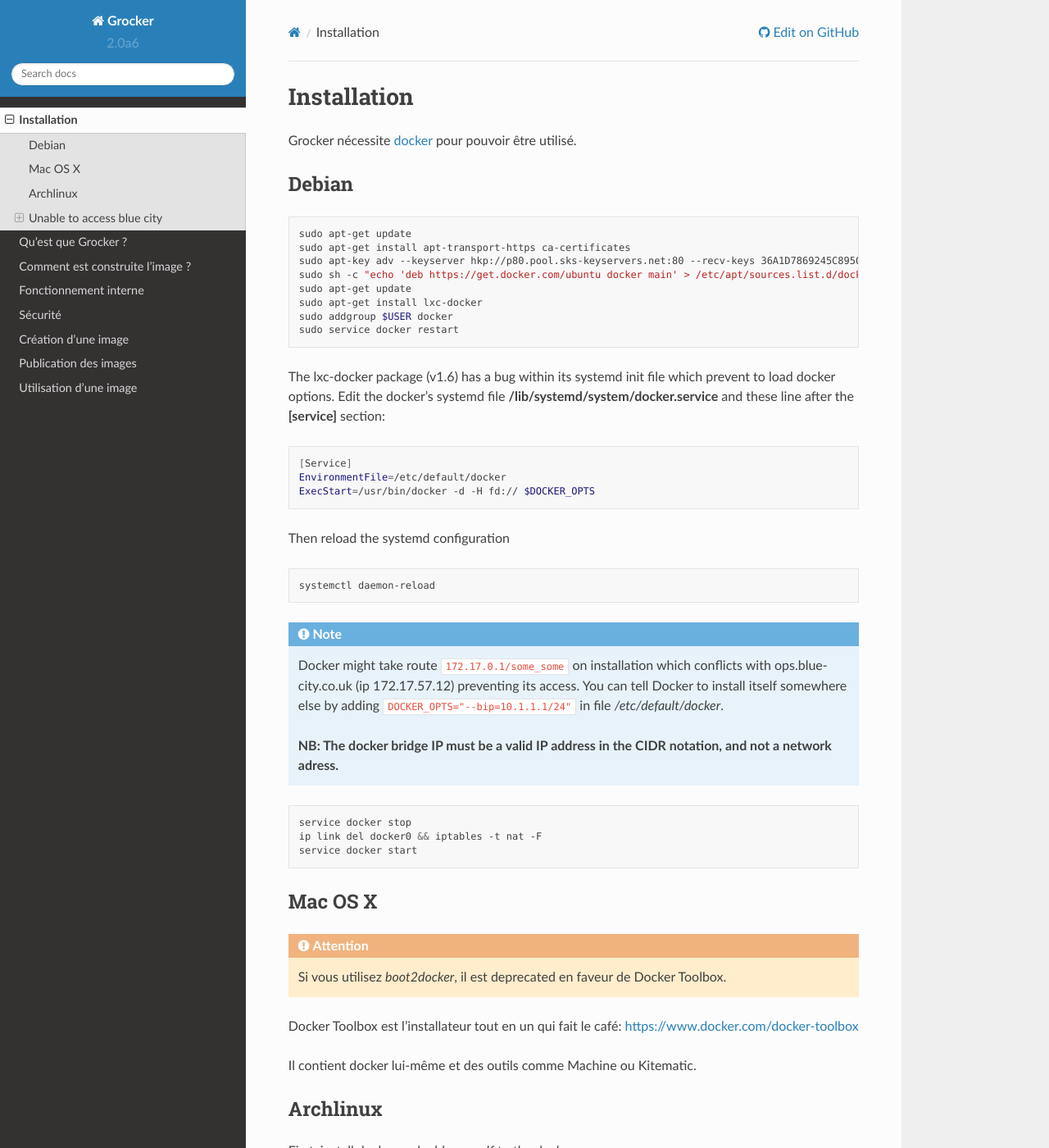
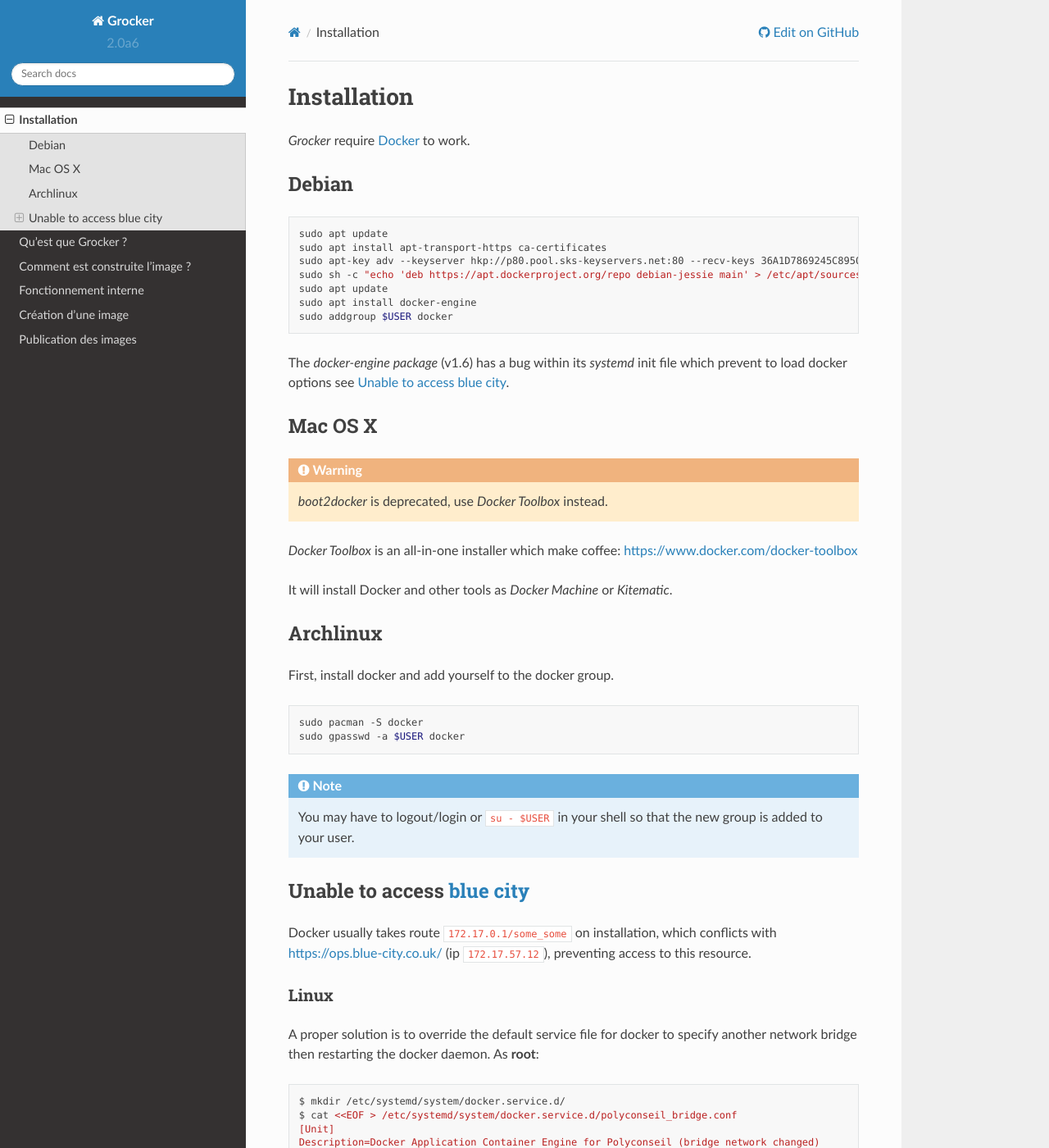
Before and after one commit to Polyconseil/grocker, a Sphinx documentation site: the page built from docs/installation.rst, in a window 1280 px wide and 1400 px high. Shown: the whole window at 82% size. Built offline with Sphinx 7.4.7 and the Read the Docs theme 2.0.0, drawn with Linux system fonts in a browser that asks for light colours; some of the changed text lies outside the part shown.

Commit message:
Docs: Update and move some part to BlueDjango

```diff
--- a/docs/index.rst
+++ b/docs/index.rst
@@ -6,7 +6,5 @@
     installation
     concepts
     internals
-    security
     usage/build
     usage/publish
-    usage/run
--- a/docs/installation.rst
+++ b/docs/installation.rst
@@ -1,64 +1,35 @@
 Installation
 ============
 
-Grocker nécessite `docker`_ pour pouvoir être utilisé.
+*Grocker* require `Docker <https://www.docker.com/>`_ to work.
 
-.. _docker: https://www.docker.com/
 
 Debian
 ------
 
 .. code-block:: shell
 
-  sudo apt-get update
-  sudo apt-get install apt-transport-https ca-certificates
+  sudo apt update
+  sudo apt install apt-transport-https ca-certificates
   sudo apt-key adv --keyserver hkp://p80.pool.sks-keyservers.net:80 --recv-keys 36A1D7869245C8950F966E92D8576A8BA88D21E9
-  sudo sh -c "echo 'deb https://get.docker.com/ubuntu docker main' > /etc/apt/sources.list.d/docker.list"
-  sudo apt-get update
-  sudo apt-get install lxc-docker
+  sudo sh -c "echo 'deb https://apt.dockerproject.org/repo debian-jessie main' > /etc/apt/sources.list.d/docker.list"
+  sudo apt update
+  sudo apt install docker-engine
   sudo addgroup $USER docker
-  sudo service docker restart
 
-The lxc-docker package (v1.6) has a bug within its systemd init file which prevent to load docker options.
-Edit the docker's systemd file **/lib/systemd/system/docker.service** and these line after the **[service]** section:
-
-.. code-block:: shell
-
-  [Service]
-  EnvironmentFile=/etc/default/docker
-  ExecStart=/usr/bin/docker -d -H fd:// $DOCKER_OPTS
-
-Then reload the systemd configuration
-
-.. code-block:: shell
-
-  systemctl daemon-reload
-
-.. note::
-
-  Docker might take route ``172.17.0.1/some_some`` on installation which conflicts
-  with ops.blue-city.co.uk (ip 172.17.57.12) preventing its access.
-  You can tell Docker to install itself somewhere else by adding
-  ``DOCKER_OPTS="--bip=10.1.1.1/24"`` in file */etc/default/docker*.
-
-  **NB: The docker bridge IP must be a valid IP address in the CIDR notation, and not a network adress.**
-
-.. code-block:: shell
-
-  service docker stop
-  ip link del docker0 && iptables -t nat -F
-  service docker start
+The *docker-engine package* (v1.6) has a bug within its *systemd* init file which prevent to load docker options see
+:ref:`polyconseil_docker_bridge`.
 
 Mac OS X
 --------
 
-.. attention::
+.. warning::
 
-    Si vous utilisez `boot2docker`, il est deprecated en faveur de Docker Toolbox.
+    *boot2docker* is deprecated, use *Docker Toolbox* instead.
 
-Docker Toolbox est l'installateur tout en un qui fait le café: https://www.docker.com/docker-toolbox
+*Docker Toolbox* is an all-in-one installer which make coffee: https://www.docker.com/docker-toolbox
 
-Il contient docker lui-même et des outils comme Machine ou Kitematic.
+It will install Docker and other tools as *Docker Machine* or *Kitematic*.
 
 
 Archlinux
@@ -76,6 +47,8 @@
     You may have to logout/login or ``su - $USER`` in your shell so that the new group is added to your user.
 
 
+.. _polyconseil_docker_bridge:
+
 Unable to access `blue city <https://ops.blue-city.co.uk>`_
 -----------------------------------------------------------
 
@@ -87,25 +60,20 @@
 """""
 
 A proper solution is to override the default service file for docker to specify
-another network bridge. As **root**:
+another network bridge then restarting the docker daemon. As **root**:
 
-.. code-block:: shell
+.. code-block:: bash
 
-    mkdir /etc/systemd/system/docker.service.d/
-    cp /usr/lib/systemd/system/docker.service /etc/systemd/system/docker.service.d/docker_poly.conf
-
-Edit the new configuration with your favorite text editor (``/etc/systemd/system/docker.service.d/docker_poly.conf``)
-to add ``--bip=10.1.1.1/24`` to the ExecStart parameter and perhaps modify the Description parameter. It should look
-like:
-
-.. code-block:: ini
-
+    $ mkdir /etc/systemd/system/docker.service.d/
+    $ cat <<EOF > /etc/systemd/system/docker.service.d/polyconseil_bridge.conf
     [Unit]
     Description=Docker Application Container Engine for Polyconseil (bridge network changed)
 
     [Service]
     ExecStart=
     ExecStart=/usr/bin/docker -d -H fd:// --bip=10.1.1.1/24
+    EOF
+    $ systemctl restart docker.service
 
 .. note::
 
@@ -115,9 +83,3 @@
     For more information, ``man 5 systemd.service`` -> ExecStart=. "If the
     empty string is assigned to this option, the list of commands to start is
     reset, prior assignments of this option will have no effect."
-
-You should restart the docker daemon.
-
-.. code-block:: shell
-
-    systemctl restart docker.service
--- a/docs/internals.rst
+++ b/docs/internals.rst
@@ -48,4 +48,4 @@
   $ docker ps  # trouvez le nom ou l'ID du container qui vous intéresse
   $ docker exec -ti <CONTAINER_NAME> /bin/bash
 
-Eh hop, vous voilà avec un *shell bash* dans ce conteneur. Vous serez sous l'utilisateur *blue*.
+Eh hop, vous voilà avec un *shell bash* dans ce conteneur. Vous serez sous l'utilisateur *grocker*.
```
Also changed, not shown: docs/concepts.rst (+3 -81 lines), docs/security.rst (deleted, +0 -17 lines), docs/usage/run.rst (deleted, +0 -154 lines).
